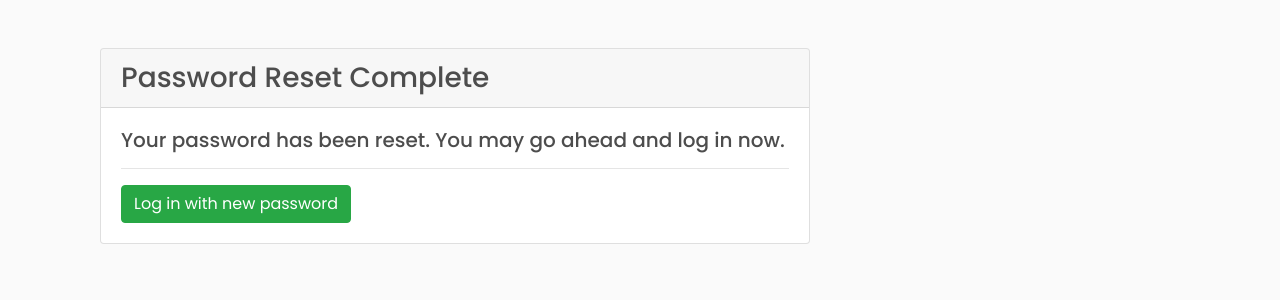
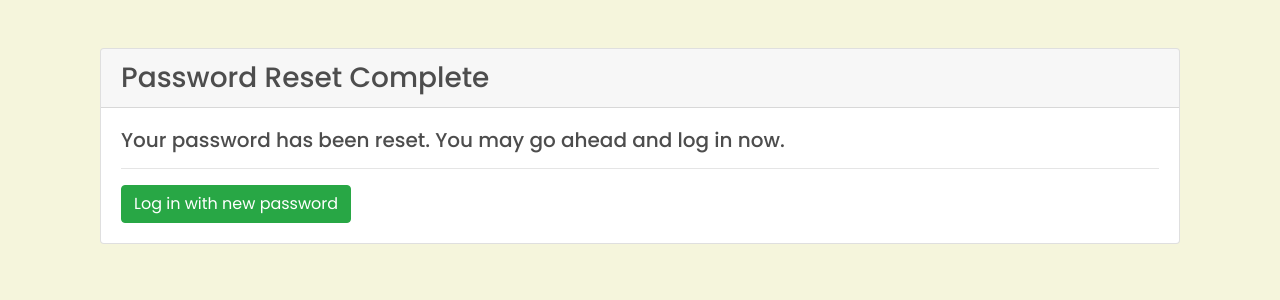
Before and after one commit to nirmal2i43a5/E-Commerce, a Django app: page /reset_password_complete/ in a window 1280 px wide. Shown: the top 300 px of the page. Run offline with Django 3.2, Linux system fonts and the light colour scheme; some libraries are stand-ins or nearby versions.

Commit message:
reset password manage

```diff
--- a/Profile/templates/passwordreset/password_reset_complete.html
+++ b/Profile/templates/passwordreset/password_reset_complete.html
@@ -7,7 +7,7 @@
 
 <br>
 
-<div class="col-md-8">
+<div class="col-md-12">
 <div class="card">
     <h3 class="card-header">Password Reset Complete</h3>
     <div class="card-body">
@@ -18,7 +18,11 @@
 </div>
 </div>
 
-
+<style>
+  body{
+		background: #F5F5DC;;
+	}
+</style>
 
 
 {% endblock %}
```
